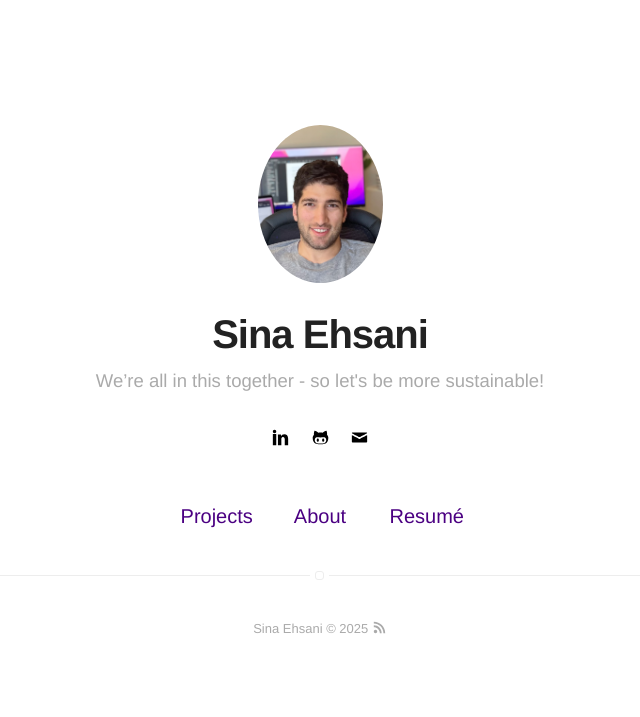
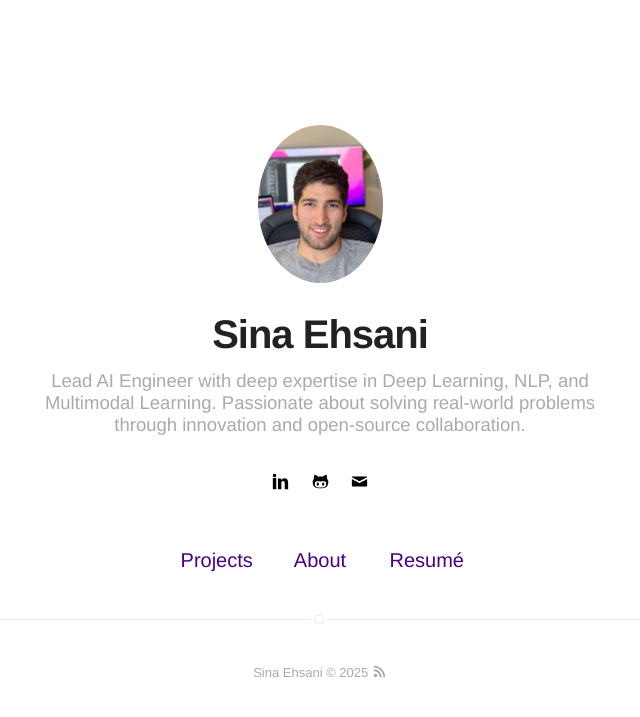
Before and after one commit to sina-ehsani/sina-ehsani.github.io, a Jekyll site: the page built from index.html, in a window 1280 px wide. Shown: the top 717 px of the page, without its empty margins (320-960 px from the left). Built offline with Jekyll 4.4.1, drawn with Linux system fonts in a browser that asks for light colours.

Commit message:
updated some personal oinfomration

```diff
--- a/_config.yml
+++ b/_config.yml
@@ -1,8 +1,8 @@
 # main text of home
 name: Sina Ehsani
-bio: We’re all in this together - so let's be more sustainable!
+bio: Lead AI Engineer with deep expertise in Deep Learning, NLP, and Multimodal Learning. Passionate about solving real-world problems through innovation and open-source collaboration.
 # twitter summary info
-description: Sina Ehsani's personal website
+description: The personal and professional website for Sina Ehsani, a Lead AI Engineer specializing in LLMs, Generative AI, and Reinforcement Learning.
 
 # if it's an external image, update below for true
 # better with square images
```
Also changed, not shown: 3 other files.
